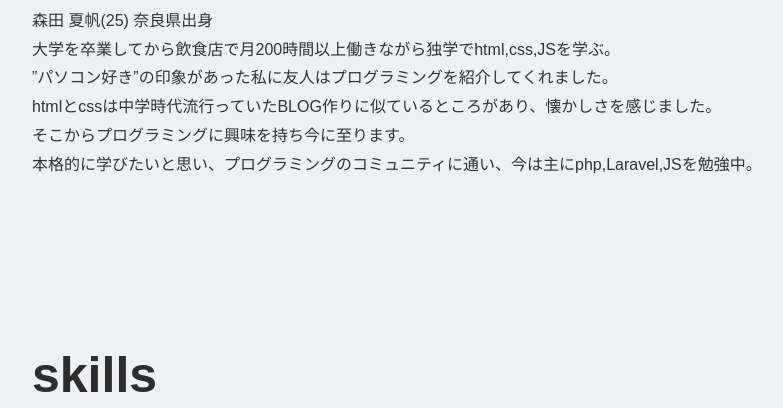
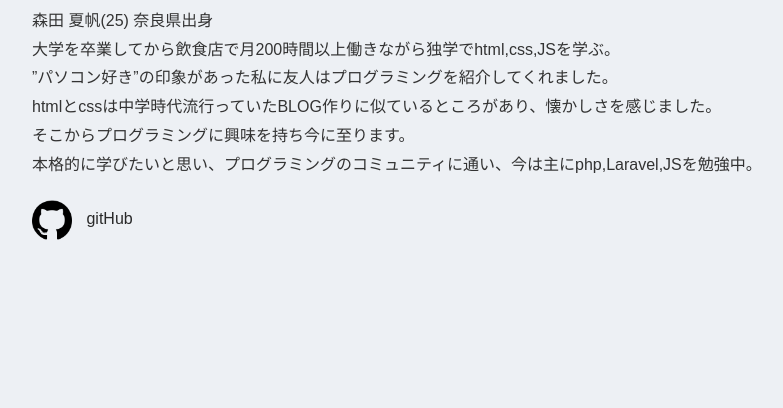
Before and after one commit to kahomorita/portfolio, a PHP site: page / in a window 1280 px wide. Shown: the part 722-1130 px from the top of the page, without its empty margins (96-879 px from the left). Run offline with PHP 8.4, Linux system fonts and the light colour scheme.

Commit message:
gitリンク追加

```diff
--- a/CSS/style.css
+++ b/CSS/style.css
@@ -52,6 +52,26 @@ header h1 {
   font-weight: bold;
   color: #2e2d2d;
 }
+
+/* ＝＝＝aboutMe ＝＝＝*/
+
+.gitHub {
+  margin-top: 20px;
+}
+
+.gitHub a{
+  color: #292929;
+}
+
+.gitHub a:hover {
+  color: #d4d4d4;
+}
+
+.git_icon {
+  width: 40px;
+  margin-right: 10px;
+}
+
 
 /* ＝＝＝スキルテーブル＝＝＝ */
 
--- a/index.html
+++ b/index.html
@@ -39,6 +39,10 @@
         <p>htmlとcssは中学時代流行っていたBLOG作りに似ているところがあり、懐かしさを感じました。</p>
         <p>そこからプログラミングに興味を持ち今に至ります。</p>
         <p>本格的に学びたいと思い、プログラミングのコミュニティに通い、今は主にphp,Laravel,JSを勉強中。</p>
+        <div class="gitHub">
+          <img src="img/37318.png" class="git_icon" alt="githubアイコン">
+          <a href="https://github.com/kahomorita">gitHub</a>
+        </div>
       </div>
     </div>
     <div class="inner">
```
Also changed, not shown: complete.php (+27 -0 lines), confirm.php (+11 -0 lines), img/37318.png (added), 1 other file.
